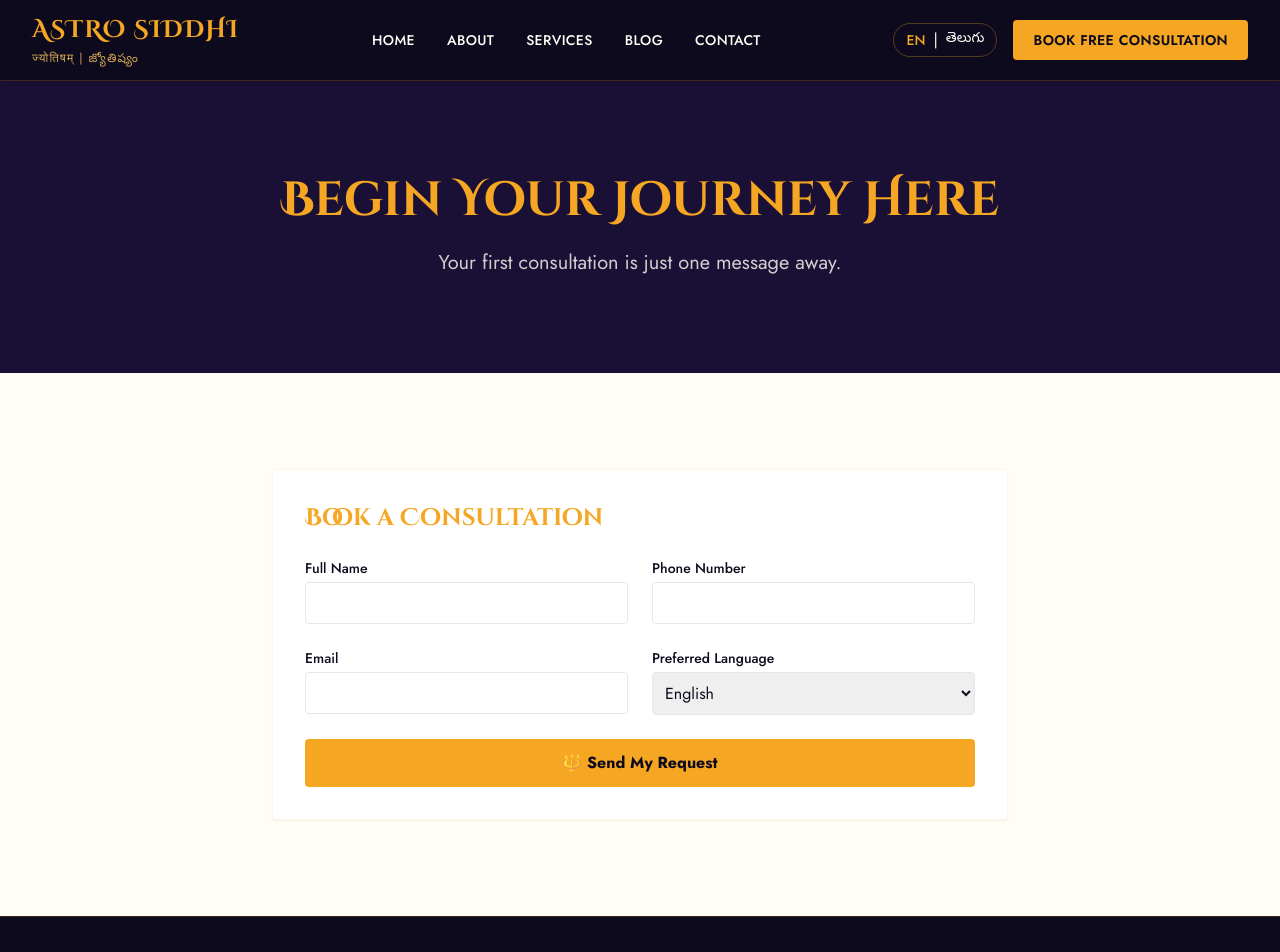
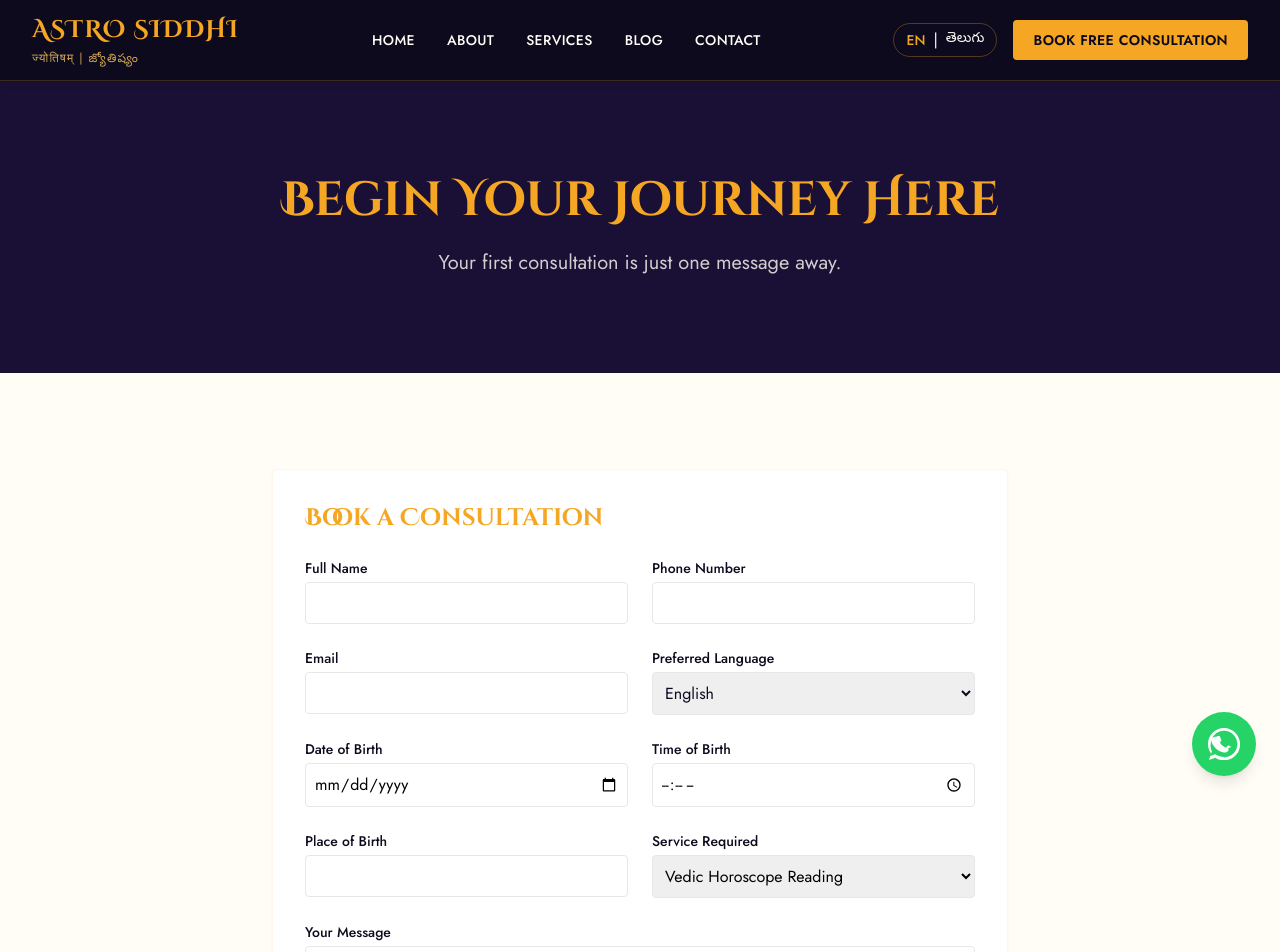
Before and after one commit to ksdnfaiw/astrosiddi, a Next.js app: page /contact in a window 1280 px wide. Shown: the top 952 px of the page. Built offline with nearby package versions, Linux system fonts and the light colour scheme.

Commit message:
Add WhatsApp button and redirect contact form to WhatsApp

```diff
--- a/src/app/contact/page.tsx
+++ b/src/app/contact/page.tsx
@@ -12,10 +12,10 @@ const contactSchema = z.object({
   email: z.string().email("Invalid email"),
   language_pref: z.enum(["English", "Telugu"]),
   service: z.string().min(1, "Service selection is required"),
-  dob: z.string(),
-  tob: z.string(),
-  pob: z.string(),
-  message: z.string(),
+  dob: z.string().optional(),
+  tob: z.string().optional(),
+  pob: z.string().optional(),
+  message: z.string().optional(),
 });
 
 type ContactFormValues = z.infer<typeof contactSchema>;
@@ -35,15 +35,21 @@ export default function Contact() {
   const onSubmit = async (data: ContactFormValues) => {
     setIsSubmitting(true);
     try {
-      // Mocking submission since DB might not be connected yet
-      // const { error } = await supabase.from('contact_submissions').insert([data]);
-      // if (error) throw error;
+      const message = `*New Consultation Enquiry*%0A
+*Name*: ${data.name}%0A
+*Phone*: ${data.phone}%0A
+*Email*: ${data.email}%0A
+*Service*: ${data.service}%0A
+*Language*: ${data.language_pref}%0A
+*DOB*: ${data.dob || "N/A"}%0A
+*TOB*: ${data.tob || "N/A"}%0A
+*POB*: ${data.pob || "N/A"}%0A
+*Message*: ${data.message || "N/A"}`;
 
-      console.log(data);
-      setTimeout(() => {
-        setIsSuccess(true);
-        setIsSubmitting(false);
-      }, 1000);
+      window.open(`https://wa.me/919652412221?text=${message}`, '_blank');
+
+      setIsSuccess(true);
+      setIsSubmitting(false);
     } catch (error) {
       console.error(error);
       setIsSubmitting(false);
@@ -95,8 +101,42 @@ export default function Contact() {
               </div>
             </div>
 
-            <button type="submit" disabled={isSubmitting} className="w-full bg-gold text-midnight font-bold py-3 rounded hover:bg-saffron transition-colors">
-              {isSubmitting ? "Sending..." : "🔱 Send My Request"}
+            <div className="grid grid-cols-1 md:grid-cols-2 gap-6">
+              <div>
+                <label className="block text-sm font-medium mb-1">Date of Birth</label>
+                <input type="date" {...register("dob")} className="w-full border p-2 rounded text-black" />
+              </div>
+              <div>
+                <label className="block text-sm font-medium mb-1">Time of Birth</label>
+                <input type="time" {...register("tob")} className="w-full border p-2 rounded text-black" />
+              </div>
+            </div>
+
+            <div className="grid grid-cols-1 md:grid-cols-2 gap-6">
+              <div>
+                <label className="block text-sm font-medium mb-1">Place of Birth</label>
+                <input {...register("pob")} className="w-full border p-2 rounded text-black" />
+              </div>
+              <div>
+                <label className="block text-sm font-medium mb-1">Service Required</label>
+                <select {...register("service")} className="w-full border p-2 rounded text-black">
+                  <option value="Vedic Horoscope Reading">Vedic Horoscope Reading</option>
+                  <option value="Kundali Matching">Kundali Matching</option>
+                  <option value="Career & Business Astrology">Career & Business Astrology</option>
+                  <option value="Love & Relationship Guidance">Love & Relationship Guidance</option>
+                  <option value="Vastu Shastra Consultation">Vastu Shastra Consultation</option>
+                  <option value="Dosha Parihara & Remedies">Dosha Parihara & Remedies</option>
+                </select>
+              </div>
+            </div>
+
+            <div>
+              <label className="block text-sm font-medium mb-1">Your Message</label>
+              <textarea {...register("message")} rows={4} className="w-full border p-2 rounded text-black"></textarea>
+            </div>
+
+            <button type="submit" disabled={isSubmitting} className="w-full bg-[#25D366] text-white font-bold py-3 rounded hover:bg-[#128C7E] transition-colors flex justify-center items-center">
+              {isSubmitting ? "Opening WhatsApp..." : "Send on WhatsApp"}
             </button>
           </form>
         )}
--- a/src/app/layout.tsx
+++ b/src/app/layout.tsx
@@ -4,6 +4,7 @@ import "./globals.css";
 import { LanguageProvider } from "@/contexts/LanguageContext";
 import { Navbar } from "@/components/layout/Navbar";
 import { Footer } from "@/components/layout/Footer";
+import { WhatsAppButton } from "@/components/ui/WhatsAppButton";
 
 const cinzel = Cinzel_Decorative({
   weight: ["400", "700"],
@@ -52,6 +53,7 @@ export default function RootLayout({
           <main className="min-h-screen">
             {children}
           </main>
+          <WhatsAppButton />
           <Footer />
         </LanguageProvider>
       </body>
--- /dev/null
+++ b/src/components/ui/WhatsAppButton.tsx
@@ -0,0 +1,23 @@
+"use client";
+
+import React from "react";
+
+export function WhatsAppButton() {
+  return (
+    <a
+      href="https://wa.me/919652412221"
+      target="_blank"
+      rel="noopener noreferrer"
+      className="fixed bottom-6 right-6 bg-[#25D366] text-white p-4 rounded-full shadow-lg hover:bg-[#128C7E] transition-all hover:-translate-y-1 z-50 flex items-center justify-center group"
+      aria-label="Chat on WhatsApp"
+    >
+      <svg
+        viewBox="0 0 24 24"
+        fill="currentColor"
+        className="w-8 h-8"
+      >
+        <path d="M12.031 0C5.395 0 0 5.395 0 12.031c0 2.64.82 5.176 2.375 7.29L.65 24l4.832-1.688a11.968 11.968 0 006.55 1.938h.004c6.635 0 12.03-5.395 12.03-12.03S18.666 0 12.03 0zm0 21.688c-2.22 0-4.398-.6-6.305-1.73l-.45-.266-3.585 1.25 1.27-3.492-.293-.465A9.914 9.914 0 012.03 12.03c0-5.516 4.49-10.004 10.005-10.004 5.516 0 10.004 4.49 10.004 10.005s-4.488 10.004-10.004 10.004zm5.496-7.512c-.301-.15-1.785-.88-2.062-.98-.277-.102-.48-.15-.68.15s-.78 1.006-.957 1.207c-.176.203-.352.227-.652.078-.301-.15-1.274-.47-2.426-1.504-.897-.805-1.504-1.8-1.68-2.102-.176-.301-.02-.465.132-.613.136-.137.301-.352.45-.53.15-.176.203-.301.301-.504.1-.203.05-.38-.027-.53-.075-.15-.68-1.64-.933-2.246-.246-.594-.496-.512-.68-.52-.176-.008-.38-.008-.582-.008s-.53.074-.805.375C3.336 6.945 2.508 7.727 2.508 9.332c0 1.606 1.13 3.156 1.281 3.356.15.203 2.29 3.496 5.547 4.902.774.332 1.375.53 1.844.68.777.246 1.484.21 2.043.125.625-.094 1.785-.727 2.035-1.43.25-.703.25-1.304.176-1.43-.074-.125-.277-.203-.58-.351z"/>
+      </svg>
+    </a>
+  );
+}
```
Also changed, not shown: enquiry_template.txt (added).
